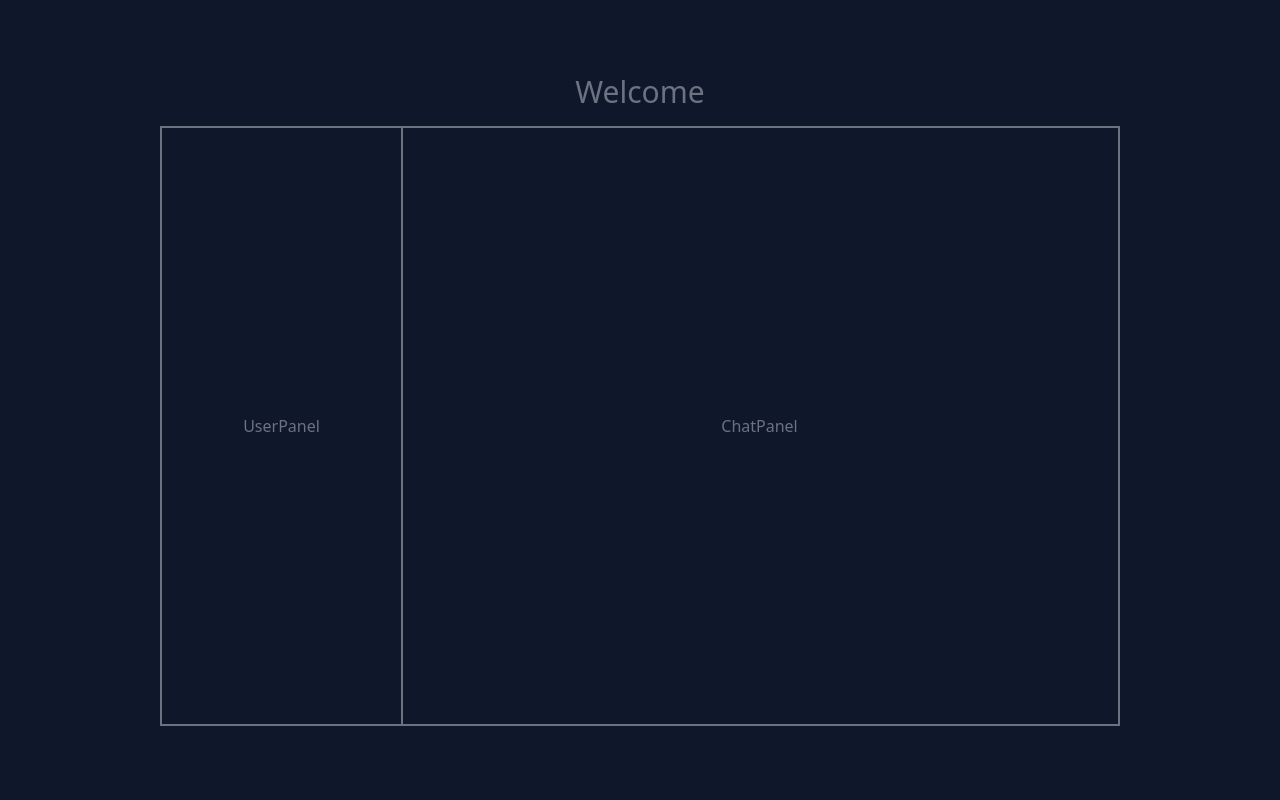
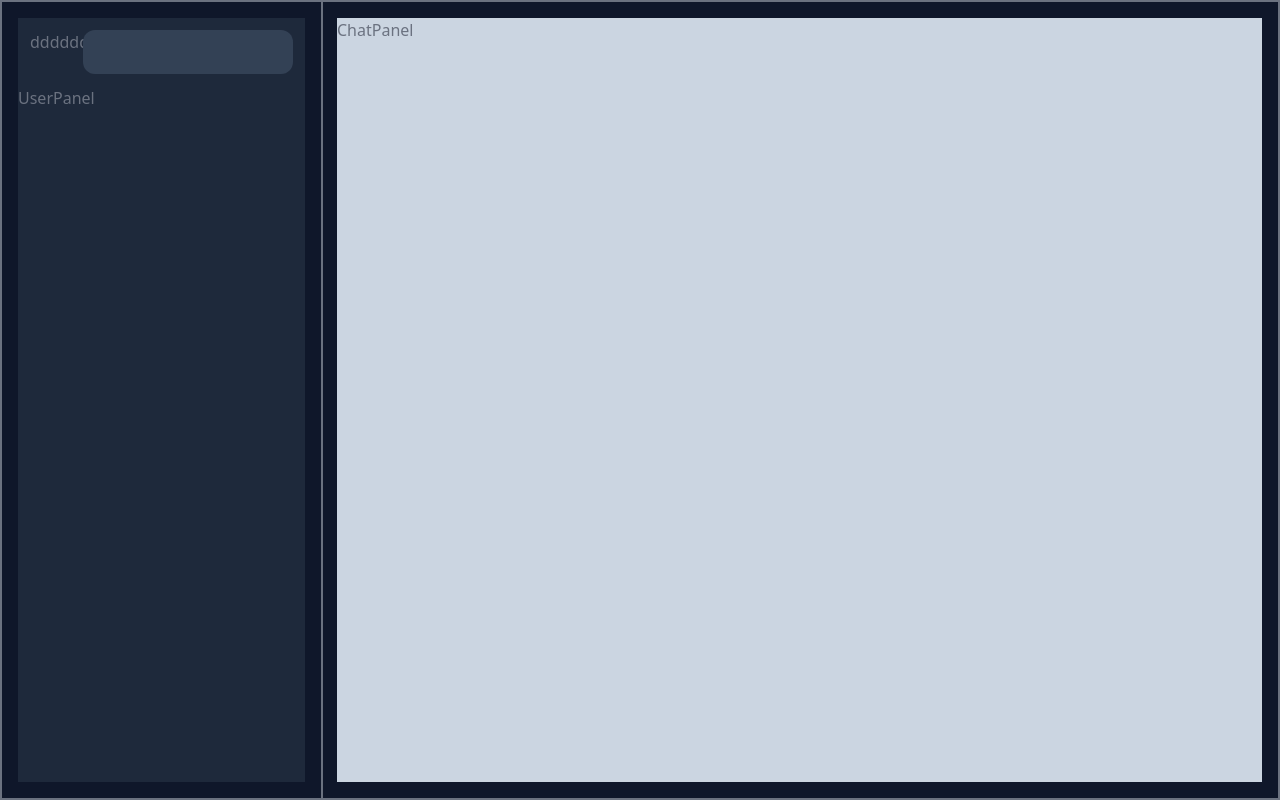
Before and after one commit to MendelCohen770/app-chat, a React (Vite) app in the folder client/: page /home in a window 1280 px wide. Built offline with nearby package versions, Linux system fonts and the light colour scheme.

Commit message:
change the style for the Home.

```diff
--- a/client/src/components/ChatPanel.tsx
+++ b/client/src/components/ChatPanel.tsx
@@ -2,7 +2,7 @@ import React from 'react'
 
 const ChatPanel = () => {
   return (
-    <div>
+    <div className='bg-slate-300 w-full h-full'>
       ChatPanel
     </div>
   )
--- a/client/src/components/UserPanel.tsx
+++ b/client/src/components/UserPanel.tsx
@@ -1,11 +1,23 @@
-import React from 'react'
+import React from "react";
 
 const UserPanel = () => {
   return (
-    <div>
+    <div className="bg-slate-800 w-full h-full float-start   ">
+      <div className="flex justify-center items-start p-3">
+        <div className="w-1/5">
+          <h1>ddddddd</h1>
+          {/* המבורגר: שבתוכו יהיו כל מיני הגדרות. "לפי דעתי זה אמור ליהות קומפוננטה נפרדת". עיין בטלגרם ווב */}
+        </div>
+        <div className="w-4/5">
+          <input
+            type="search"
+            className="w-full h-11 rounded-xl p-3 bg-slate-700 text-white"
+          />
+        </div>
+      </div>
       UserPanel
     </div>
-  )
-}
+  );
+};
 
-export default UserPanel
+export default UserPanel;
--- a/client/src/pages/Home.tsx
+++ b/client/src/pages/Home.tsx
@@ -5,8 +5,7 @@ import ChatPanel from '../components/ChatPanel'
 export default function Home() {
   return (
     <div className="bg-slate-900 h-svh text-gray-500 flex justify-center items-center flex-col">
-      <h1 className="text-3xl mb-4">Welcome</h1>
-      <div className="border-gray-500 border-2 w-3/4 h-3/4 flex relative">
+      <div className="border-gray-500 border-2 w-full h-full flex relative">
 
         <div className="absolute top-0 bottom-0 left-1/4 w-0.5 bg-gray-500"></div>
 
```
